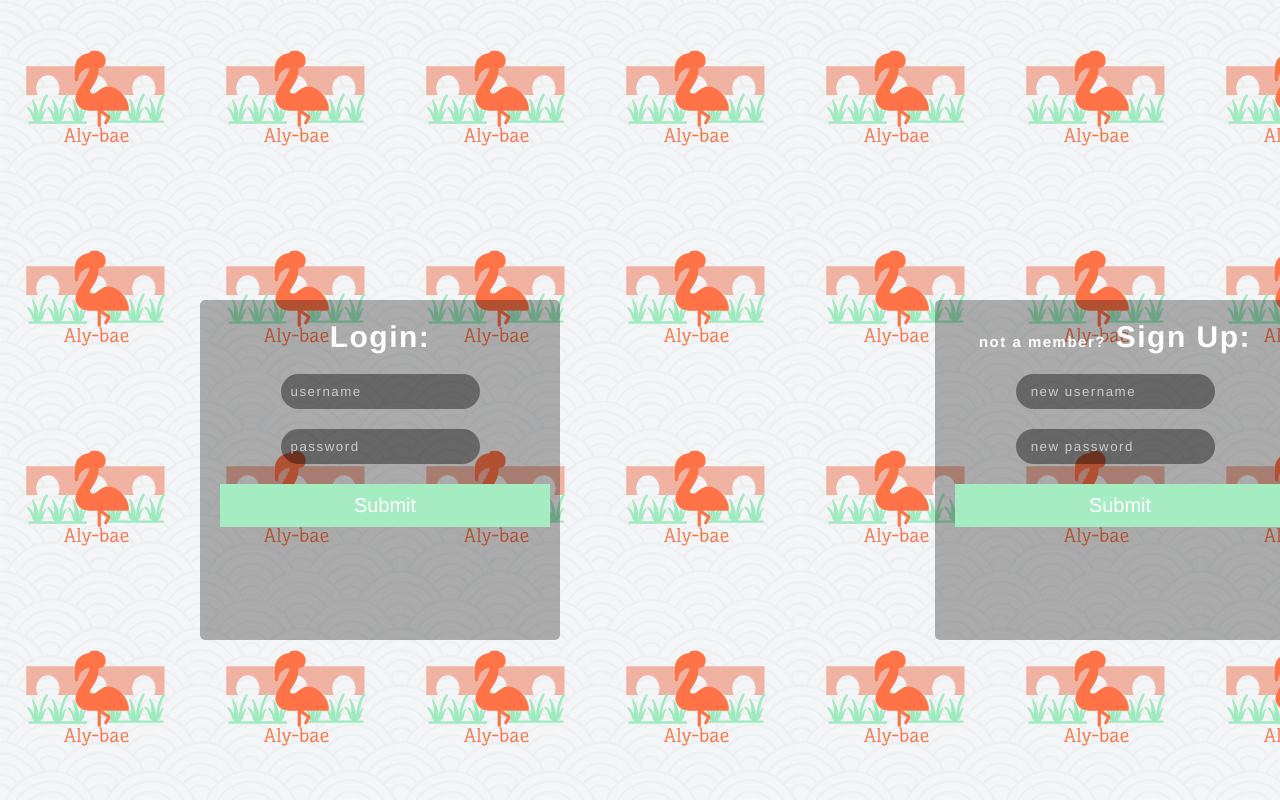
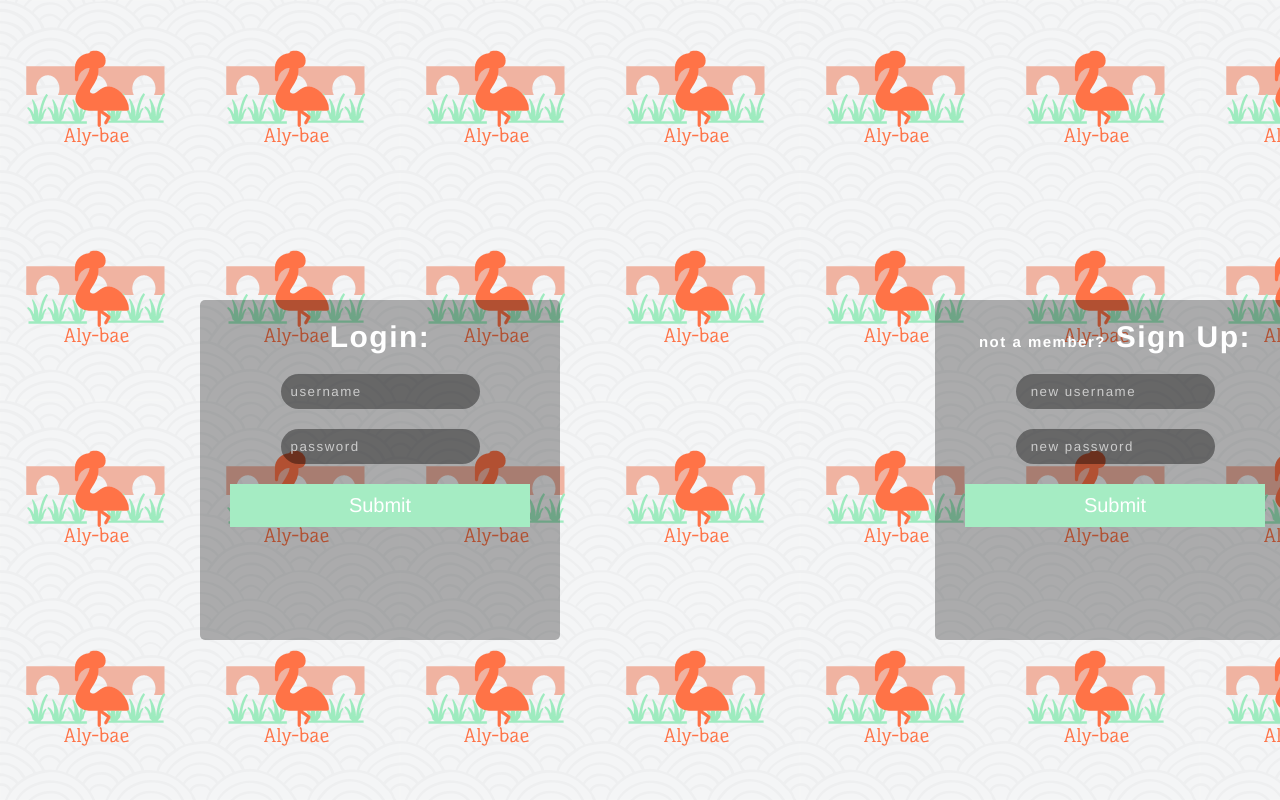
Before and after one commit to girlslearningcodeyul/frontend_alybae, a React (Create React App) app: page / in a window 1280 px wide. Shown: the top 800 px of the page. Built offline with nearby package versions, Linux system fonts and the light colour scheme.

Commit message:
submit button fixed

```diff
--- a/src/App.css
+++ b/src/App.css
@@ -12,7 +12,7 @@ _____________________________________________________________
 
 .loginPageBanner{
   background-image: url(images/logo.png);
-height: 2000px;
+  height: 900px;
 
 
 }
@@ -54,11 +54,13 @@ height: 2000px;
   color:#fff;
   padding:10px;
   font-size:20px;
-  width:330px;
+  width:300px;
   margin:20px auto;
   display:block;
   cursor:pointer;
   font-family: Helvetica, sans-serif;
+  position: relative;
+
 }
 
 .input{
--- a/src/Login.js
+++ b/src/Login.js
@@ -88,8 +88,9 @@ class Login extends Component {
                         onChange={this.handlePasswordChange}
                         value={this.inputPasswordValue}>
                     </input>
+                    <input className="loginSubmitButton" type="submit" ></input>
                 </div>
-                <input className="loginSubmitButton" type="submit" ></input>
+
             </form>
         </div>)
     }
```
